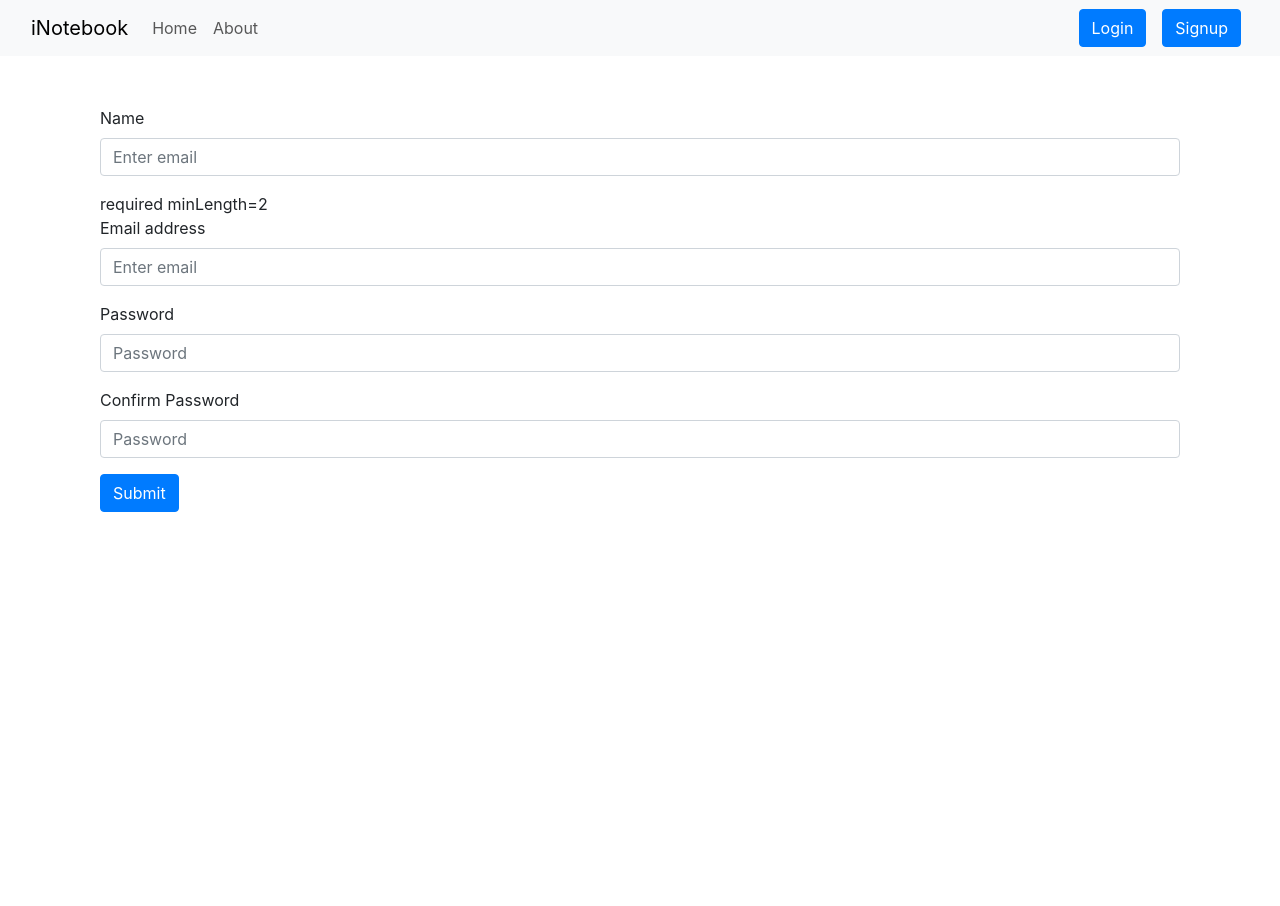
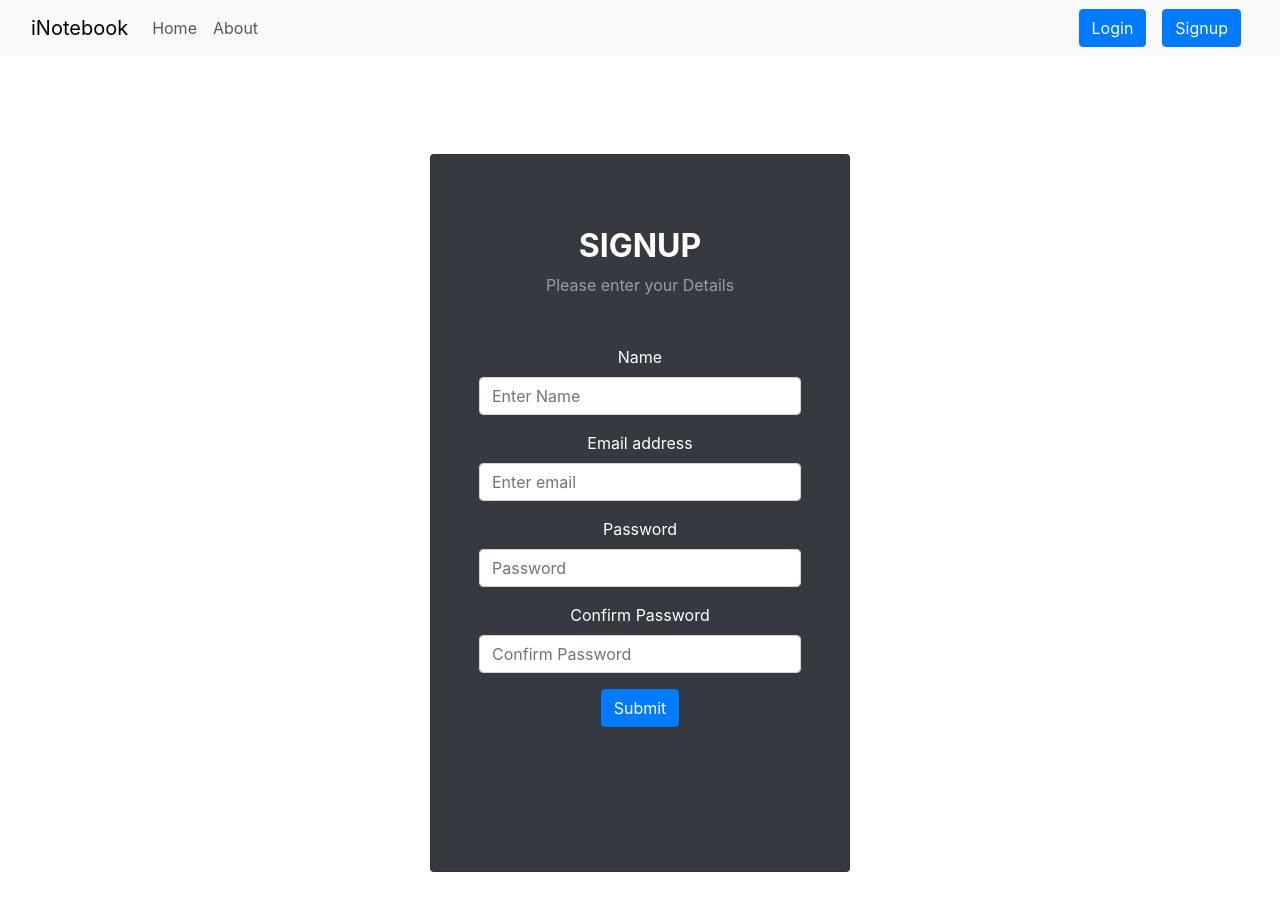
Before and after one commit to DarshilGajera07/inotebook, a React (Create React App) app: page /signup in a window 1280 px wide. Before the commit the page ends 800 px from the top, so only its background shows below. Built offline with nearby package versions, Linux system fonts and the light colour scheme; the HTML template or start-up script is replaced by a standard one.

Commit message:
singup modification

```diff
--- a/src/components/Login.js
+++ b/src/components/Login.js
@@ -63,15 +63,16 @@ const Login = (props) => {
                                         <p className="text-white-50 mb-5">Please enter your login and password!</p>
 
                                         <div data-mdb-input-init className="form-outline form-white mb-4">
-
-                                            <label className="form-label" for="typeEmailX">Email</label>
-                                            <input type="email" onChange={onChange} value={credentials.email} id="email" name='email' aria-describedby="emailHelp" placeholder="Enter email" className="form-control form-control-lg" />
+                                            <input type="email" onChange={onChange} value={credentials.email} id="email" name='email' aria-describedby="emailHelp" className="form-control form-control-lg" />
+                                            <label className="form-label" htmlFor="email">Email</label>
 
                                         </div>
 
+
+
                                         <div data-mdb-input-init className="form-outline form-white mb-4">
-                                            <label className="form-label" for="typePasswordX">Password</label>
-                                            <input type="password" onChange={onChange} value={credentials.password} id="password" name='password' placeholder="Password" className="form-control form-control-lg" />
+                                            <input type="password" onChange={onChange} value={credentials.password} id="password" name='password'  className="form-control form-control-lg" />
+                                            <label className="form-label" htmlFor="password">Password</label>
                                         </div>
 
                                         <p className="small mb-5 pb-lg-2"><a className="text-white-50" href="#!">Forgot password?</a></p>
--- a/src/components/Singup.js
+++ b/src/components/Singup.js
@@ -1,19 +1,19 @@
-import React, {useState} from 'react'
+import React, { useState } from 'react'
 import { useNavigate } from 'react-router-dom';
 
 const Singup = (props) => {
   let navigate = useNavigate();
-  const [credentials, setCredential] = useState({name: "", email: "", password: "", cpassword: ""});
+  const [credentials, setCredential] = useState({ name: "", email: "", password: "", cpassword: "" });
 
   const handleSubmit = async (e) => {
-    const {name, email, password} = credentials
+    const { name, email, password } = credentials
     e.preventDefault();
     const response = await fetch("http://localhost:5000/api/auth/createuser", {
       method: 'POST',
       headers: {
         'Content-Type': 'application/json'
       },
-      body: JSON.stringify({name, email, password})
+      body: JSON.stringify({ name, email, password })
     });
 
     const json = await response.json()
@@ -39,11 +39,23 @@ const Singup = (props) => {
   return (
     <div>
       <div className='container'>
-        <form onSubmit={handleSubmit}>
+        <form onSubmit={handleSubmit} className="vh-100 gradient-custom">
+          <div className="container py-5 h-100">
+            <div className="row d-flex justify-content-center align-items-center h-100">
+              <div className="col-12 col-md-8 col-lg-6 col-xl-5">
+                <div className="card bg-dark text-white">
+                  <div className="card-body p-5 text-center">
+
+                    <div className="mb-md-5 mt-md-4 pb-5">
+
+                      <h2 className="fw-bold mb-2 text-uppercase">Signup</h2>
+                      <p className="text-white-50 mb-5">Please enter your Details</p>
+
+
                       <div className="form-group">
                         <label htmlFor="name">Name</label>
-            <input type="text" className="form-control" onChange={onChange} id="name" aria-describedby="emailHelp" placeholder="Enter email" name='name' />
-          </div> required minLength={2}
+                        <input type="text" className="form-control" onChange={onChange} id="name" aria-describedby="emailHelp" placeholder="Enter Name" name='name' required minLength={2} />
+                      </div>
                       <div className="form-group">
                         <label htmlFor="email">Email address</label>
                         <input type="email" className="form-control" onChange={onChange} id="email" aria-describedby="emailHelp" placeholder="Enter email" name='email' />
@@ -54,12 +66,19 @@ const Singup = (props) => {
                       </div>
                       <div className="form-group">
                         <label htmlFor="cpassword">Confirm Password</label>
-            <input type="cpassword" className="form-control" onChange={onChange} id="cpassword" placeholder="Password" name='cpassword' required minLength={2} />
+                        <input type="cpassword" className="form-control" onChange={onChange} id="cpassword" placeholder="Confirm Password" name='cpassword' required minLength={2} />
                       </div>
 
                       <button type="submit" className="btn btn-primary">Submit</button>
+                    </div>
+                  </div>
+                </div>
+              </div>
+            </div>
+          </div>
         </form>
-      </div></div>
+      </div>
+    </div>
   )
 }
 
```
Lines whose indentation alone changed are shown as unchanged.
